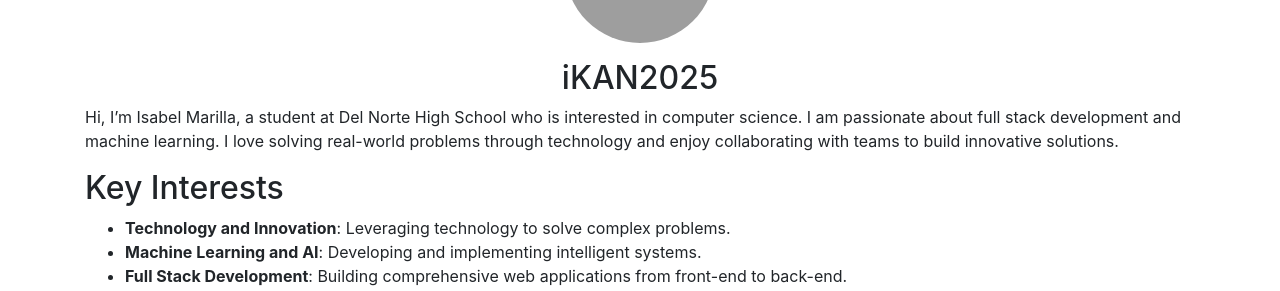
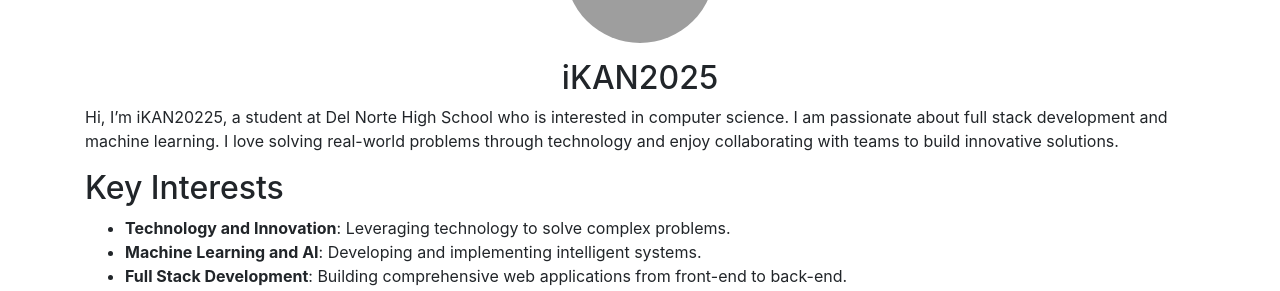
Before and after one commit to iKAN2025/Nighthawk-Pages, a Jekyll site: the page built from index.md, in a window 1280 px wide and 1111 px high. Shown: the part 187-478 px from the top of the window. Built offline with Jekyll 4.4.1, drawn with Linux system fonts in a browser that asks for light colours; grey boxes are pictures that could not be loaded.

Commit message:
iKAN2025

```diff
--- a/_includes/navbar.html
+++ b/_includes/navbar.html
@@ -28,7 +28,7 @@
 </head>
 <body>
     <nav class="navbar navbar-expand-lg navbar-dark bg-dark fixed-top">
-        <a class="navbar-brand" href="#"> Isabel's Computer Science Blog</a>
+        <a class="navbar-brand" href="#"> iKAN2025's Computer Science Blog</a>
         <button class="navbar-toggler" type="button" data-toggle="collapse" data-target="#navbarNav" aria-controls="navbarNav" aria-expanded="false" aria-label="Toggle navigation">
             <span class="navbar-toggler-icon"></span>
         </button>
--- a/index.md
+++ b/index.md
@@ -12,7 +12,7 @@
 </div>
 
 
-Hi, I'm Isabel Marilla,  a student at Del Norte High School who is interested in computer science.  I am passionate about full stack development and machine learning.  I love solving real-world problems through technology and enjoy collaborating with teams to build innovative solutions.
+Hi, I'm iKAN20225,   a student at Del Norte High School who is interested in computer science.  I am passionate about full stack development and machine learning.  I love solving real-world problems through technology and enjoy collaborating with teams to build innovative solutions.
 
 ## Key Interests
 - **Technology and Innovation**: Leveraging technology to solve complex problems.
```
Also changed, not shown: BA_about.md (+1 -1 lines), _posts/2023-6-26-milestone.md (added, +45 -0 lines).
